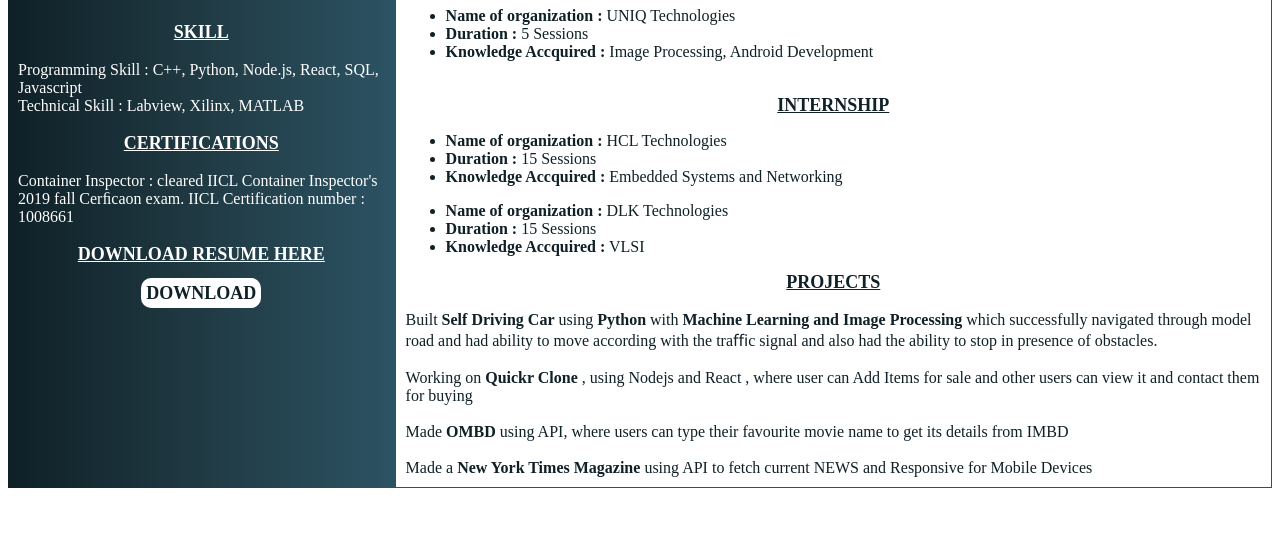
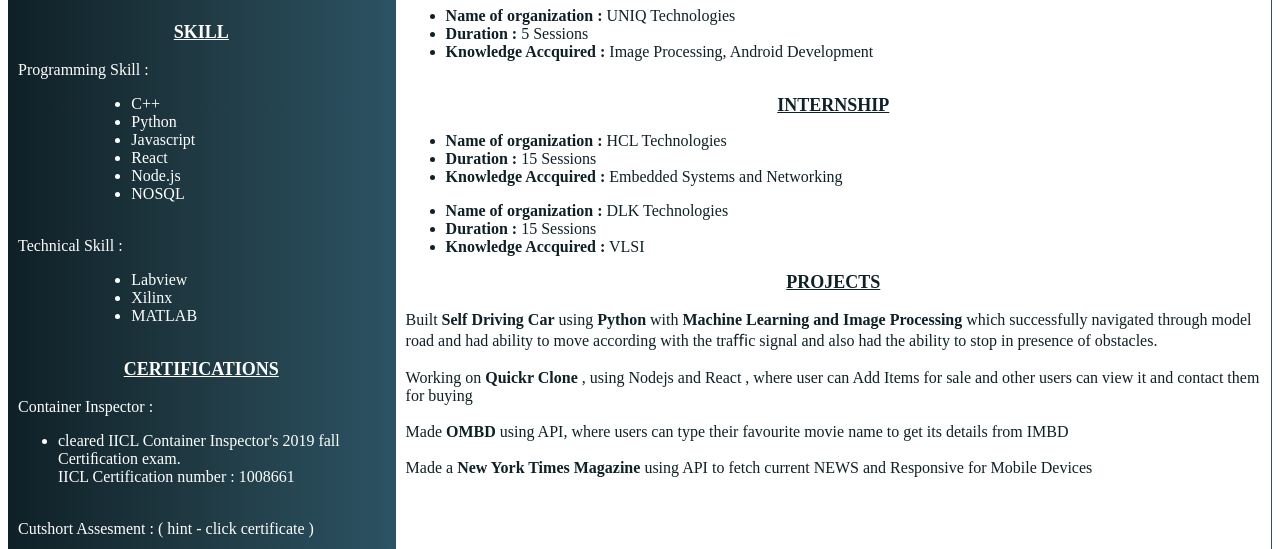
Before and after one commit to SuganSelvam/Resume, a plain HTML site: page index.html in a window 1280 px wide. Shown: the part 403-952 px from the top of the page. Before the commit the page ends 899 px from the top, so only its background shows below. Drawn offline with nearby package versions, Linux system fonts and the light colour scheme.

Commit message:
add certificates

```diff
--- a/main.js
+++ b/main.js
@@ -1,18 +1,18 @@
 const RootID = document.getElementById("root")
 
-const IMG = () =>{
+const IMG = () => {
     return (
-        <div id="img"><img className="img" src="https://drive.google.com/thumbnail?id=1V23LskxEPkJRy7YcV1pQGqcpSXvrj-LO"  width="150" height="170"/></div>
+        <div id="img"><img className="img" src="https://drive.google.com/thumbnail?id=1V23LskxEPkJRy7YcV1pQGqcpSXvrj-LO" width="150" height="170" /></div>
     );
 }
 
-const Details = () =>{
-    return(
+const Details = () => {
+    return (
         <div id="details">
             <div id="name">S.SUGAN</div>
             <div id="email">
                 <i className="fa fa-envelope " aria-hidden="true"></i>
-                <a href = "mailto: sugan_selvam@srmuniv.edu.in">sugan_selvam@srmuniv.edu.in</a>
+                <a href="mailto: sugan_selvam@srmuniv.edu.in">sugan_selvam@srmuniv.edu.in</a>
             </div>
             <div id="number">
                 <i className="fa fa-phone-square " aria-hidden="true"></i>
@@ -30,45 +30,67 @@ const Details = () =>{
     );
 }
 
-const Skill = ()=>{
-    return(
+const Skill = () => {
+    return (
         <div id="skills">
             <div id="skill" className="subheading">Skill</div>
-            <br/>
+            <br />
             <div>
-            Programming Skill : C++, Python, Node.js, React, SQL, Javascript
-            <br/>
-			Technical Skill : Labview, Xilinx, MATLAB
+                <div class="listTitle">Programming Skill :</div>
+                <ul class="listItem">
+                    <li>C++</li>
+                    <li>Python</li>
+                    <li>Javascript</li>
+                    <li>React</li>
+                    <li>Node.js</li>
+                    <li>NOSQL</li>
+                </ul>
+                <br />
+                <div class="listTitle">Technical Skill : </div>
+                <ul class="listItem">
+                    <li>Labview</li>
+                    <li>Xilinx</li>
+                    <li>MATLAB</li>
+                </ul>
             </div>
-            <br/>
+            <br />
             <div className="subheading">Certifications </div>
-			<br/>
-			<div>Container Inspector : cleared IICL Container Inspector's 2019 fall Cerﬁcaon exam. IICL Certification number : 1008661</div>
-            <br/>
+            <br />
+            <div>Container Inspector : </div>
+            <ul>
+                <li>cleared IICL Container Inspector's 2019 fall Certiﬁcation exam. <br />IICL Certification number : 1008661</li>
+            </ul>
+            <br />
+            <div>Cutshort Assesment : ( hint - click certificate ) </div>
+            <ul>
+                <li><span>ReactJS &nbsp;: </span><a href="./22463.jpg" download>certificate_React</a></li>
+                <li><span>Python &nbsp;&nbsp;: </span><a href="./22977.jpg" download>certificate_Python</a></li>
+            </ul>
+            <br />
             <div className="downdiv">
                 <div className="subheading">Download Resume Here </div>
-                <br/>
+                <br />
                 <a className="downbtn" href="./resume.pdf" download>download</a>
             </div>
         </div>
     );
 }
 
-const Content1 =() =>{
+const Content1 = () => {
     return (
         <div id="content1">
             <div id="about" className="subheading">Career Objective </div>
-            <br/>
+            <br />
             <div id="content">To be a part of an organization where I can fully utilize my skills in programming languages to make a signiﬁcant contribution to the success of the employer, while at the same time pursuing my individual growth. Seeking a challenging position as a developer in a well established company that offers professional growth and ample opportunity to learn.</div>
         </div>
     );
 }
 
-const Content2 = () =>{
+const Content2 = () => {
     return (
         <div id="content2">
             <div id="education" className="subheading">Education</div>
-            <br/>
+            <br />
             <table className="TableMain">
                 <thead>
                     <tr>
@@ -103,8 +125,8 @@ const Content2 = () =>{
     );
 }
 
-const Content3= () =>{
-    return(
+const Content3 = () => {
+    return (
         <div id="content3">
             <div id="inplant" className="subheading">In-Plant Training</div>
             <ul>
@@ -121,8 +143,8 @@ const Content3= () =>{
     );
 }
 
-const Content4 = () =>{
-    return(
+const Content4 = () => {
+    return (
         <div id="content4">
             <div id="internship" className="subheading">Internship</div>
             <ul>
@@ -139,17 +161,17 @@ const Content4 = () =>{
     )
 }
 
-const Content5 =() =>{
-    return(
+const Content5 = () => {
+    return (
         <div id="content5">
             <div id="project" className="subheading">Projects</div>
-            <br/>
+            <br />
             <div> Built <strong>Self Driving Car</strong> using <strong>Python</strong> with <strong>Machine Learning and Image Processing</strong> which successfully navigated through model road and had ability to move according with the traﬃc signal and also had the ability to stop in presence of obstacles.</div>
-            <br/>
+            <br />
             <div >Working on <strong> Quickr Clone </strong>, using Nodejs and React , where user can Add Items for sale and other users can view it and contact them for buying </div>
-            <br/>
+            <br />
             <div> Made <strong>OMBD</strong> using API, where users can type their favourite movie name to get its details from IMBD </div>
-            <br/>
+            <br />
             <div> Made a <strong>New York Times Magazine</strong> using API to fetch current NEWS and Responsive for Mobile Devices</div>
         </div>
     );
@@ -160,30 +182,29 @@ const Left = () => {
     return (
         <div id="left">
             <IMG />
-            <br/>
+            <br />
             <Details />
-            <br/>
+            <br />
             <Skill />
-
         </div>
     );
 }
 
-const Right = () =>{
+const Right = () => {
     return (
         <div id="right">
             <Content1 />
-            <br/>
+            <br />
             <Content2 />
-            <br/>
+            <br />
             <Content3 />
-            <br/>
+            <br />
             <Content4 />
             <Content5 />
         </div>
     )
 }
-const Main =()=> {
+const Main = () => {
     return (
         <div id="main">
             <Left />
@@ -192,4 +213,4 @@ const Main =()=> {
     );
 }
 
-ReactDOM.render(<Main />,RootID);
+ReactDOM.render(<Main />, RootID);
--- a/styles.css
+++ b/styles.css
@@ -1,7 +1,10 @@
 
 #main{
     display: flex;
+    /* width: 1024px; */
+    margin: 0px auto;
 }
+
 #left{
     flex: 3;
     color: white;
@@ -90,3 +93,21 @@ td{
     font-size: 15px;
     font-weight: bold;
 }
+
+.listItem{
+    margin-left: 20%;
+}
+
+.certificateContent {
+    display: flex;
+}
+
+.certificateContentLeft{
+    width: 40%;
+}
+
+@media screen and (max-width: 768px){
+    #main {
+        width: 100%;
+    }
+}
```
Also changed, not shown: 22463.jpg (added), 22977.jpg (added). Lines whose indentation alone changed are shown as unchanged.
